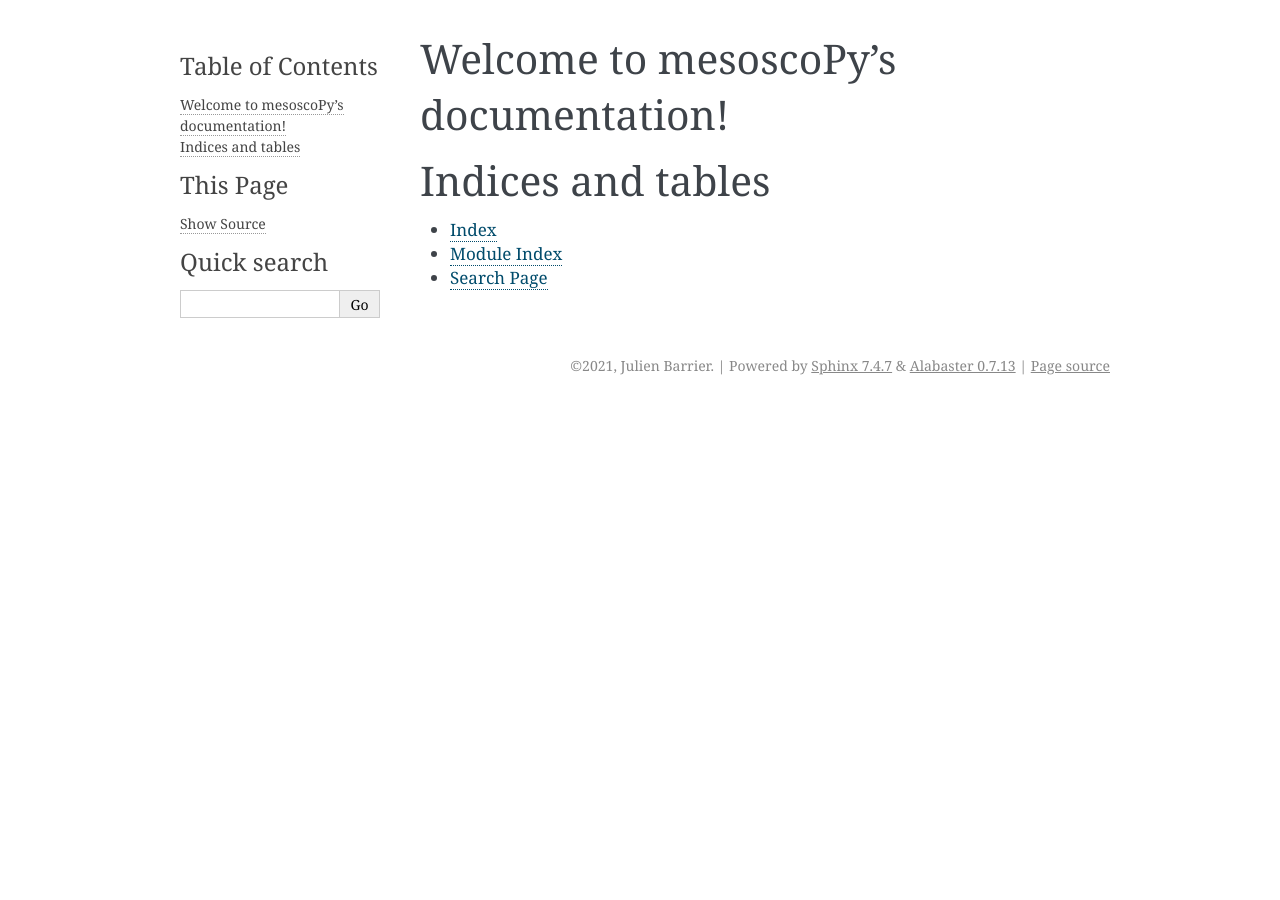
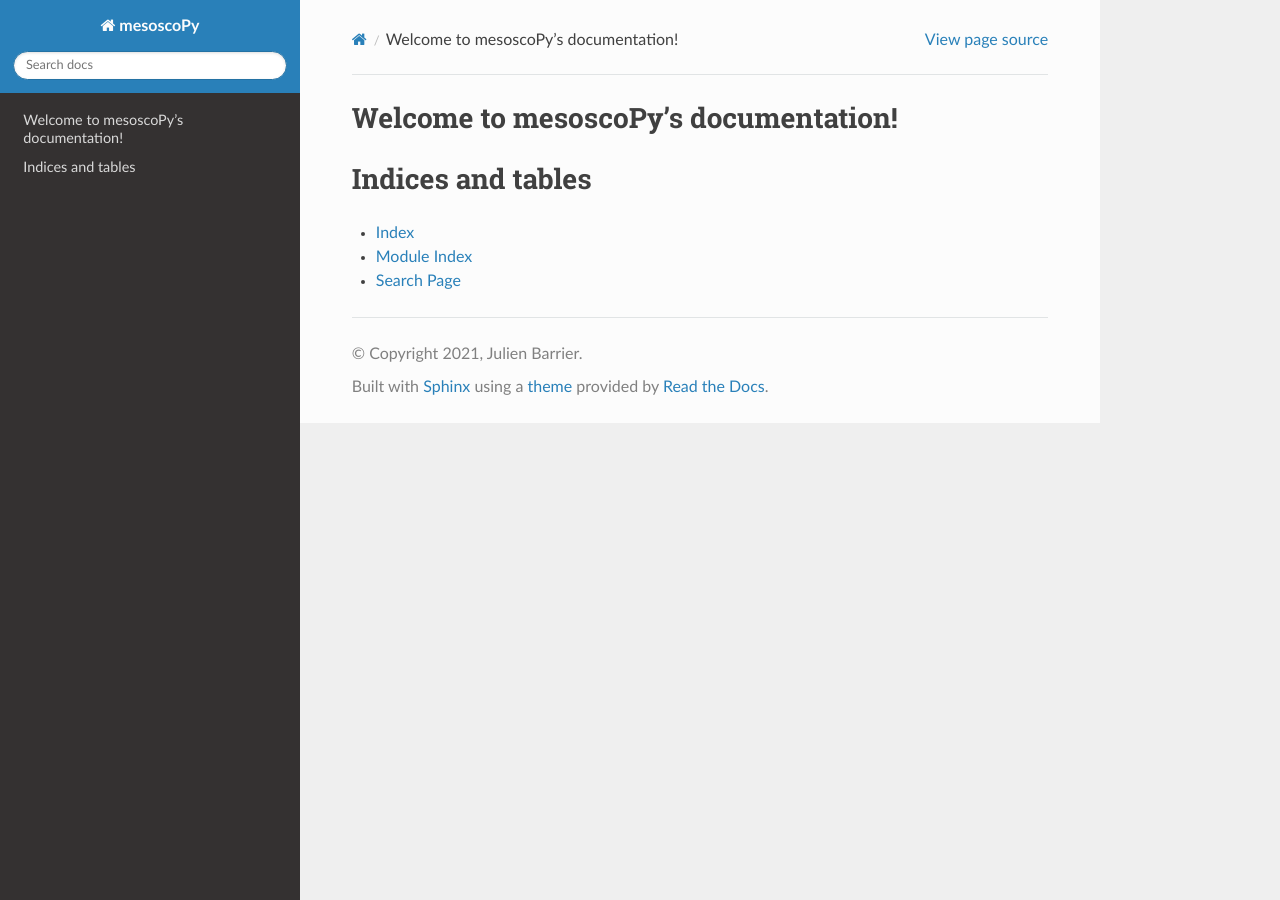
Before and after one commit to condmatphys/mesoscoPy, a Sphinx documentation site: the page built from docs/index.rst, in a window 1280 px wide. Built offline with Sphinx 7.4.7 and the Read the Docs theme 2.0.0, drawn with Linux system fonts in a browser that asks for light colours.

Commit message:
theme doc

```diff
--- a/docs/conf.py
+++ b/docs/conf.py
@@ -14,6 +14,7 @@
 # import sys
 # sys.path.insert(0, os.path.abspath('.'))
 
+import sphinx_rtd_theme
 
 # -- Project information -----------------------------------------------------
 
@@ -31,7 +32,8 @@ release = '0.1.0'
 # extensions coming with Sphinx (named 'sphinx.ext.*') or your custom
 # ones.
 extensions = [
-    'sphinx.ext.githubpages'
+    'sphinx.ext.githubpages',
+    'shinx_rtd_theme'
 ]
 
 # Add any paths that contain templates here, relative to this directory.
@@ -48,7 +50,7 @@ exclude_patterns = []
 # The theme to use for HTML and HTML Help pages.  See the documentation for
 # a list of builtin themes.
 #
-html_theme = 'alabaster'
+html_theme = 'sphinx_rtd_theme'
 
 # Add any paths that contain custom static files (such as style sheets) here,
 # relative to this directory. They are copied after the builtin static files,
```
